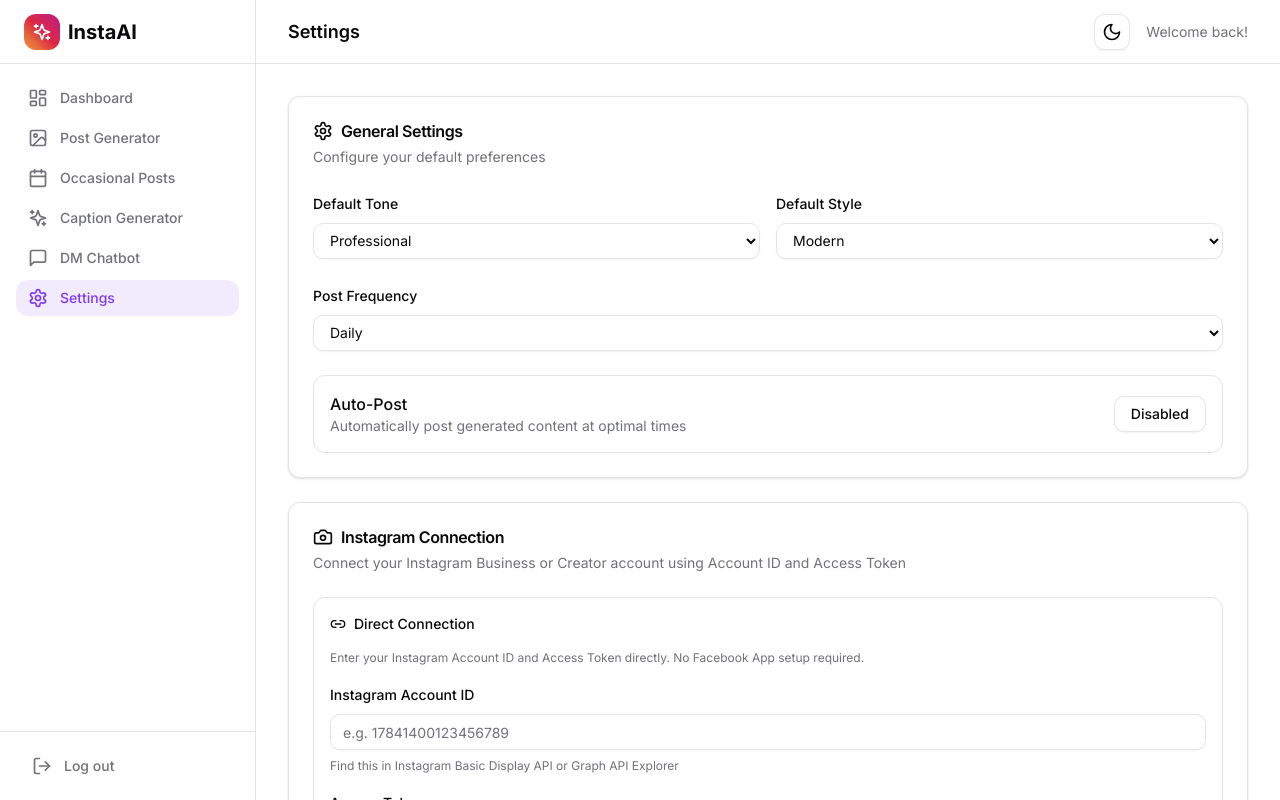
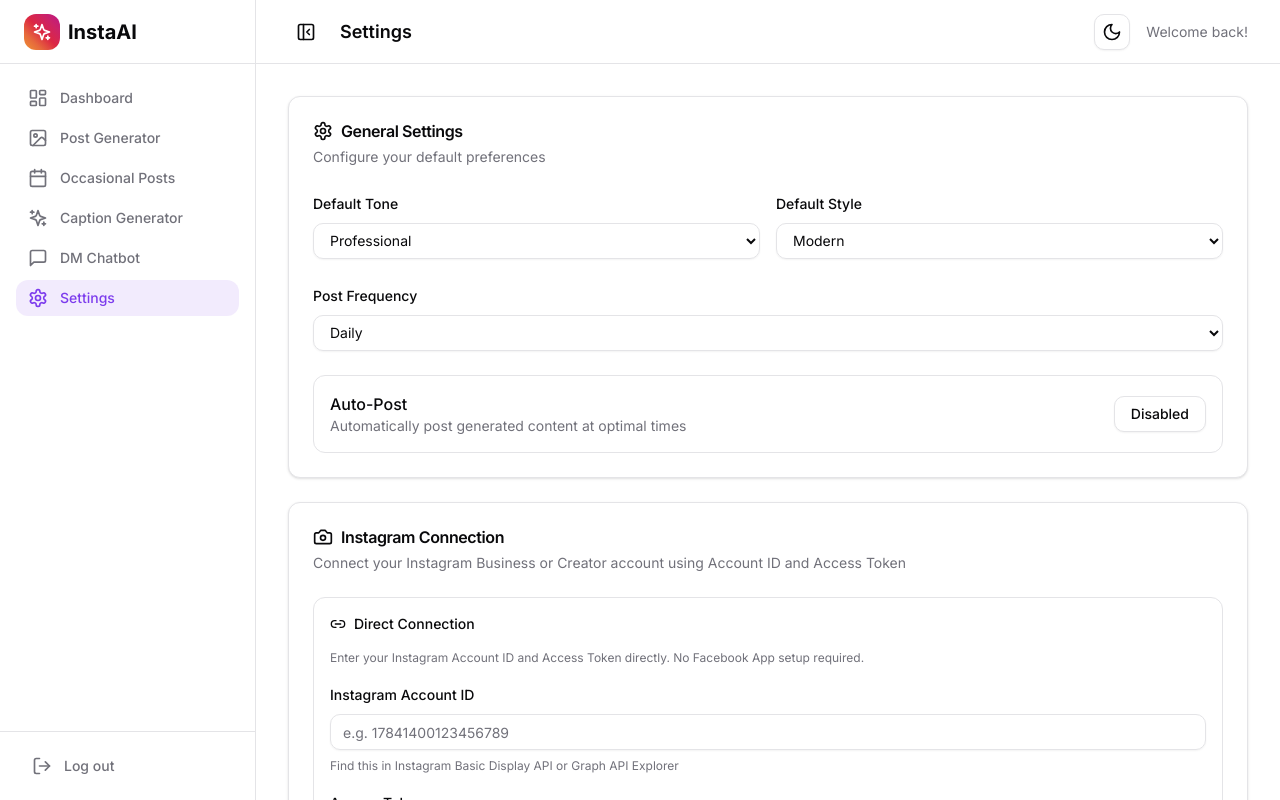
Before and after one commit to notrealaman/instagram-ai-tool, a Next.js app: page /dashboard/settings in a window 1280 px wide. Shown: the top 800 px of the page. Built offline with nearby package versions, Linux system fonts and the light colour scheme; no server answers.

Commit message:
feat: responsive sidebar with mobile hamburger menu + collapsible desktop sidebar

```diff
--- a/src/app/dashboard/caption-generator/page.tsx
+++ b/src/app/dashboard/caption-generator/page.tsx
@@ -215,7 +215,7 @@ export default function CaptionGeneratorPage() {
       </div>
 
       {activeTab === "generator" ? (
-        <div className="grid gap-6 lg:grid-cols-3">
+        <div className="grid gap-6 grid-cols-1 lg:grid-cols-3">
           {/* Settings Panel */}
           <div className="lg:col-span-1">
             <Card>
--- a/src/app/dashboard/dm-chatbot/page.tsx
+++ b/src/app/dashboard/dm-chatbot/page.tsx
@@ -403,8 +403,8 @@ export default function DMChatbotPage() {
     <div className="space-y-6">
       {/* Status Bar */}
       <Card>
-        <CardContent className="flex items-center justify-between p-4">
-          <div className="flex items-center gap-4">
+        <CardContent className="flex flex-col sm:flex-row items-start sm:items-center justify-between gap-3 p-4">
+          <div className="flex items-center gap-2 sm:gap-4 flex-wrap">
             <div className="flex items-center gap-2">
               <Power className={`h-5 w-5 ${settings.isEnabled ? "text-emerald-500" : "text-muted-foreground"}`} />
               <span className="font-medium">Auto-Reply</span>
@@ -481,7 +481,7 @@ export default function DMChatbotPage() {
 
       {activeTab === "chat" ? (
         /* Chat Interface */
-        <Card className="flex h-[calc(100vh-16rem)] flex-col">
+        <Card className="flex h-[calc(100vh-20rem)] sm:h-[calc(100vh-16rem)] flex-col">
           <CardHeader className="border-b">
             <CardTitle className="flex items-center gap-2">
               <MessageSquare className="h-5 w-5" />
@@ -879,7 +879,7 @@ export default function DMChatbotPage() {
         </div>
       ) : (
         /* Settings Panel */
-        <div className="grid gap-6 lg:grid-cols-2">
+        <div className="grid gap-6 grid-cols-1 lg:grid-cols-2">
           {/* Basic Settings */}
           <Card>
             <CardHeader>
--- a/src/app/dashboard/layout.tsx
+++ b/src/app/dashboard/layout.tsx
@@ -1,5 +1,6 @@
 "use client";
 
+import { useState, useEffect } from "react";
 import Link from "next/link";
 import { usePathname } from "next/navigation";
 import { cn } from "@/lib/utils";
@@ -11,6 +12,10 @@ import {
   MessageSquare,
   Settings,
   LogOut,
+  Menu,
+  X,
+  PanelLeftClose,
+  PanelLeftOpen,
 } from "lucide-react";
 import { Button } from "@/components/ui/button";
 import { ThemeToggle } from "@/components/theme-toggle";
@@ -54,23 +59,71 @@ export default function DashboardLayout({
   children: React.ReactNode;
 }) {
   const pathname = usePathname();
+  const [mobileOpen, setMobileOpen] = useState(false);
+  const [collapsed, setCollapsed] = useState(false);
+
+  // Close mobile sidebar on route change
+  useEffect(() => {
+    setMobileOpen(false);
+  }, [pathname]);
+
+  // Close mobile sidebar on resize to desktop
+  useEffect(() => {
+    const handleResize = () => {
+      if (window.innerWidth >= 1024) {
+        setMobileOpen(false);
+      }
+    };
+    window.addEventListener("resize", handleResize);
+    return () => window.removeEventListener("resize", handleResize);
+  }, []);
 
   const handleLogout = async () => {
     await fetch("/api/auth/logout", { method: "POST" });
     window.location.href = "/login";
   };
 
+  const currentPage = sidebarItems.find(
+    (item) =>
+      item.href === pathname ||
+      (item.href !== "/dashboard" && pathname.startsWith(item.href))
+  );
+
   return (
     <div className="flex min-h-screen">
-      <aside className="fixed inset-y-0 left-0 z-50 flex w-64 flex-col border-r bg-card">
-        <div className="flex h-16 items-center gap-2 border-b px-6">
-          <div className="instagram-gradient rounded-lg p-2">
+      {/* Mobile overlay */}
+      {mobileOpen && (
+        <div
+          className="fixed inset-0 z-40 bg-black/50 lg:hidden"
+          onClick={() => setMobileOpen(false)}
+        />
+      )}
+
+      {/* Sidebar */}
+      <aside
+        className={cn(
+          "fixed inset-y-0 left-0 z-50 flex flex-col border-r bg-card transition-all duration-300",
+          // Desktop
+          collapsed ? "lg:w-16" : "lg:w-64",
+          // Mobile
+          mobileOpen ? "w-64 translate-x-0" : "-translate-x-full lg:translate-x-0"
+        )}
+      >
+        {/* Logo */}
+        <div
+          className={cn(
+            "flex h-16 shrink-0 items-center border-b",
+            collapsed ? "justify-center px-2" : "gap-2 px-6"
+          )}
+        >
+          <div className="instagram-gradient rounded-lg p-2 shrink-0">
             <Sparkles className="h-5 w-5 text-white" />
           </div>
-          <span className="text-xl font-bold">InstaAI</span>
+          {!collapsed && <span className="text-xl font-bold">InstaAI</span>}
         </div>
 
-        <nav className="flex-1 space-y-1 p-4">
+        {/* Navigation */}
+        <nav className="flex-1 space-y-1 p-2 lg:p-4 overflow-y-auto">
           {sidebarItems.map((item) => {
             const isActive =
               pathname === item.href ||
@@ -79,52 +132,85 @@ export default function DashboardLayout({
               <Link
                 key={item.href}
                 href={item.href}
+                title={collapsed ? item.title : undefined}
                 className={cn(
                   "flex items-center gap-3 rounded-lg px-3 py-2 text-sm font-medium transition-colors",
+                  collapsed ? "justify-center" : "",
                   isActive
                     ? "bg-primary/10 text-primary"
                     : "text-muted-foreground hover:bg-muted hover:text-foreground"
                 )}
               >
-                <item.icon className="h-5 w-5" />
-                {item.title}
+                <item.icon className="h-5 w-5 shrink-0" />
+                {!collapsed && item.title}
               </Link>
             );
           })}
         </nav>
 
-        <div className="border-t p-4">
+        {/* Logout */}
+        <div className="border-t p-2 lg:p-4">
           <Button
             variant="ghost"
-            className="w-full justify-start gap-3 text-muted-foreground"
+            className={cn(
+              "w-full gap-3 text-muted-foreground",
+              collapsed ? "justify-center px-2" : "justify-start"
+            )}
             onClick={handleLogout}
+            title={collapsed ? "Log out" : undefined}
           >
-            <LogOut className="h-5 w-5" />
-            Log out
+            <LogOut className="h-5 w-5 shrink-0" />
+            {!collapsed && "Log out"}
           </Button>
         </div>
       </aside>
 
-      <main className="flex-1 pl-64">
-        <header className="flex h-16 items-center justify-between border-b bg-card px-8">
-          <div>
-            <h1 className="text-lg font-semibold">
-              {sidebarItems.find(
-                (item) =>
-                  item.href === pathname ||
-                  (item.href !== "/dashboard" &&
-                    pathname.startsWith(item.href))
-              )?.title || "Dashboard"}
+      {/* Main content */}
+      <main
+        className={cn(
+          "flex-1 transition-all duration-300",
+          collapsed ? "lg:pl-16" : "lg:pl-64"
+        )}
+      >
+        {/* Header */}
+        <header className="sticky top-0 z-30 flex h-16 items-center justify-between border-b bg-card px-4 sm:px-8">
+          <div className="flex items-center gap-2 sm:gap-4">
+            {/* Mobile hamburger */}
+            <Button
+              variant="ghost"
+              size="icon"
+              className="lg:hidden shrink-0"
+              onClick={() => setMobileOpen(!mobileOpen)}
+            >
+              {mobileOpen ? <X className="h-5 w-5" /> : <Menu className="h-5 w-5" />}
+            </Button>
+            {/* Desktop collapse toggle */}
+            <Button
+              variant="ghost"
+              size="icon"
+              className="hidden lg:flex shrink-0"
+              onClick={() => setCollapsed(!collapsed)}
+            >
+              {collapsed ? (
+                <PanelLeftOpen className="h-5 w-5" />
+              ) : (
+                <PanelLeftClose className="h-5 w-5" />
+              )}
+            </Button>
+            <h1 className="text-base sm:text-lg font-semibold truncate">
+              {currentPage?.title || "Dashboard"}
             </h1>
           </div>
-          <div className="flex items-center gap-4">
+          <div className="flex items-center gap-2 sm:gap-4">
             <ThemeToggle />
-            <div className="text-sm text-muted-foreground">
+            <div className="hidden sm:block text-sm text-muted-foreground">
               Welcome back!
             </div>
           </div>
         </header>
-        <div className="p-8">{children}</div>
+
+        {/* Page content */}
+        <div className="p-4 sm:p-8">{children}</div>
       </main>
     </div>
   );
--- a/src/app/dashboard/post-generator/page.tsx
+++ b/src/app/dashboard/post-generator/page.tsx
@@ -174,7 +174,7 @@ export default function PostGeneratorPage() {
   };
 
   return (
-    <div className="grid gap-6 lg:grid-cols-3">
+    <div className="grid gap-6 grid-cols-1 lg:grid-cols-3">
       <div className="lg:col-span-1">
         <Card>
           <CardHeader>
--- a/src/app/dashboard/settings/page.tsx
+++ b/src/app/dashboard/settings/page.tsx
@@ -266,7 +266,7 @@ export default function SettingsPage() {
             </select>
           </div>
 
-          <div className="flex items-center justify-between rounded-lg border p-4">
+          <div className="flex flex-col sm:flex-row items-start sm:items-center justify-between rounded-lg border p-4 gap-3">
             <div>
               <p className="font-medium">Auto-Post</p>
               <p className="text-sm text-muted-foreground">
@@ -572,7 +572,7 @@ export default function SettingsPage() {
 
           <div className="rounded-lg bg-muted/50 p-3">
             <p className="text-sm font-medium">API Usage Summary</p>
-            <div className="mt-2 grid grid-cols-2 gap-2 text-sm">
+            <div className="mt-2 grid grid-cols-1 sm:grid-cols-2 gap-2 text-sm">
               <div className="flex justify-between">
                 <span className="text-muted-foreground">Gemini:</span>
                 <span
```
Also changed, not shown: src/app/dashboard/page.tsx (+6 -6 lines).
